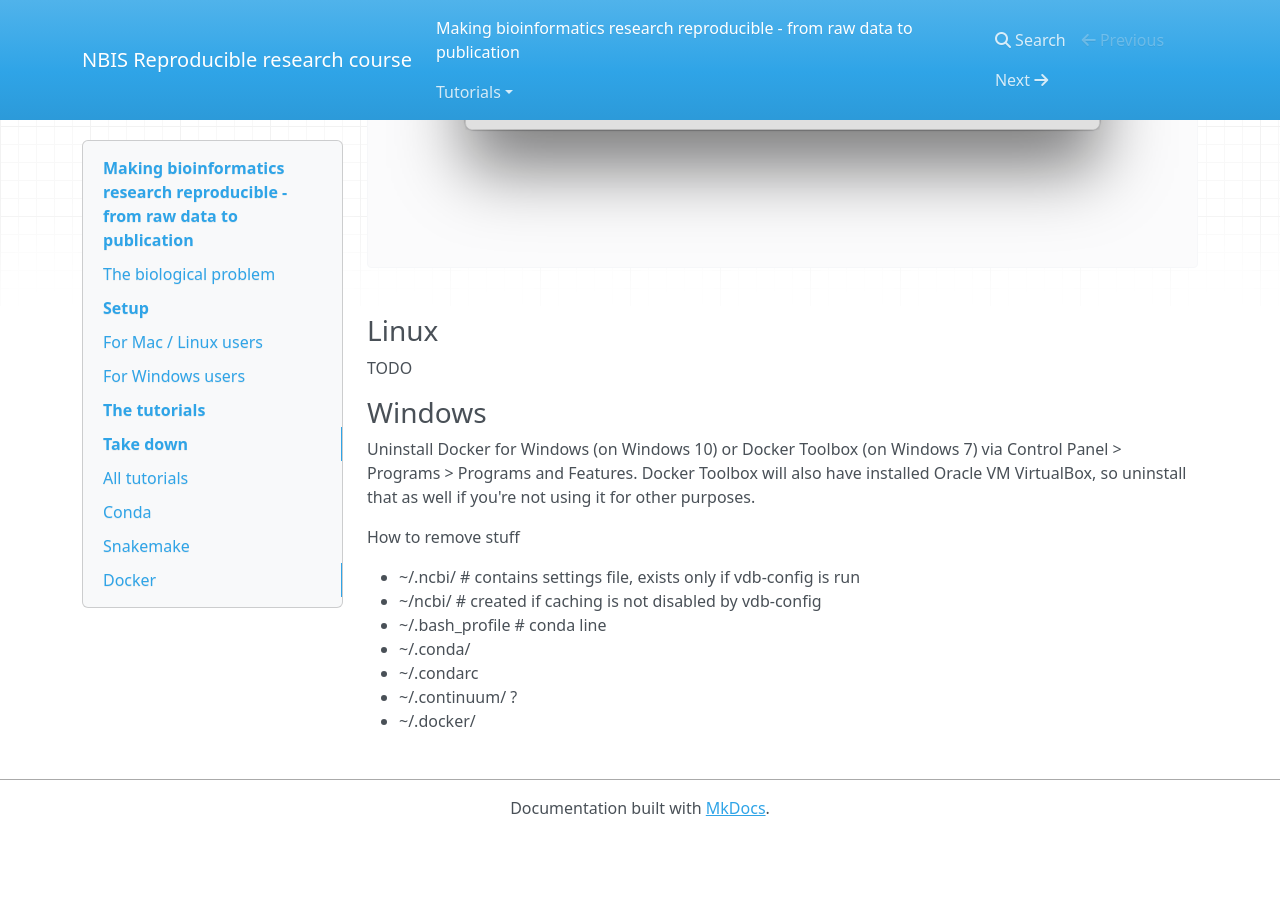
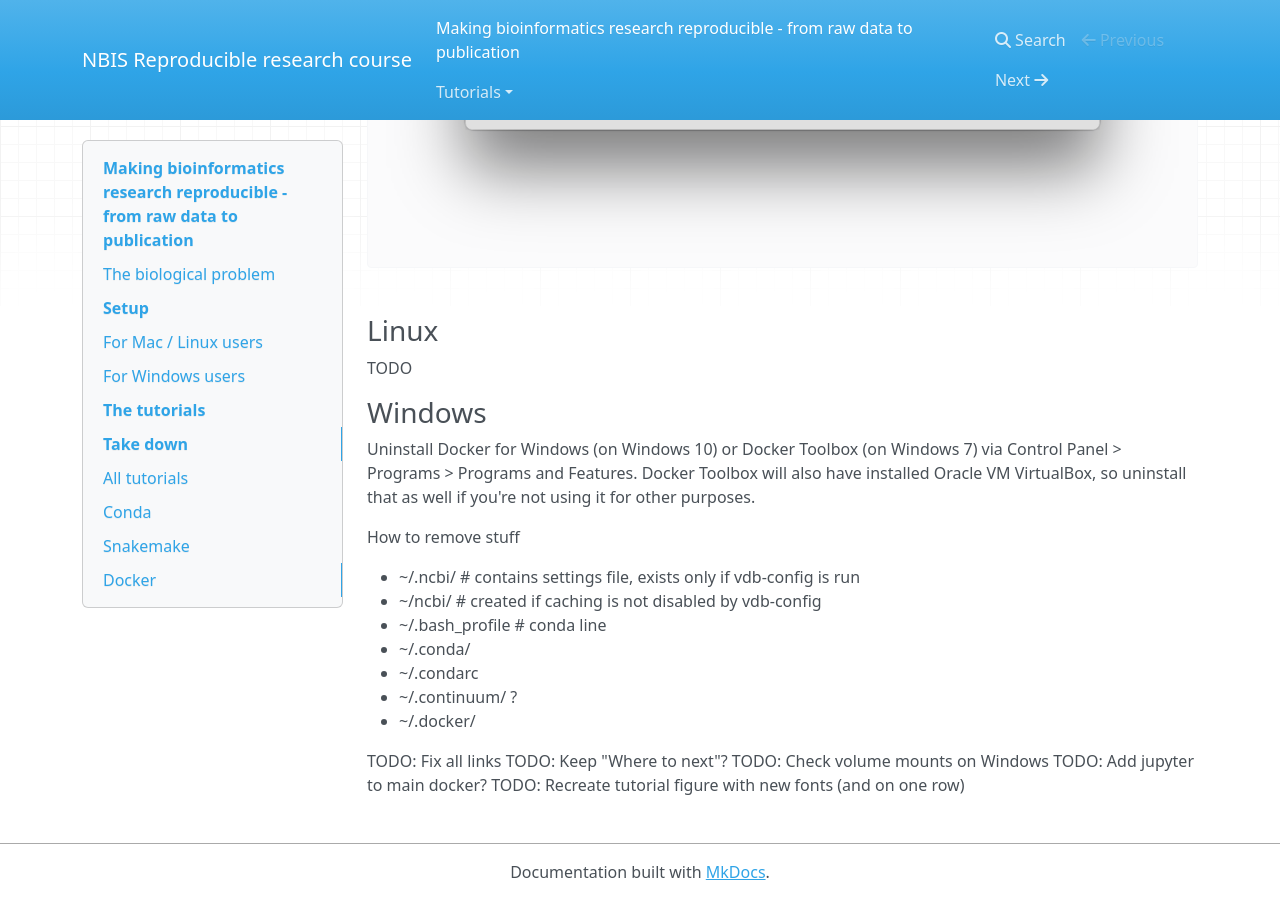
Before and after one commit to NBISweden/workshop-reproducible-research, an MkDocs documentation site: the page built from docs/index.md, in a window 1280 px wide and 900 px high, scrolled down 4284 px. Built offline with MkDocs 1.6.1, drawn with Linux system fonts in a browser that asks for light colours; nearby versions of some CDN libraries; old or Windows-style settings are respelled for this version of MkDocs; before the commit the page ends 5120 px from its top, so only the background shows below that.

Commit message:
started on jupyter tutorial

```diff
--- a/docs/index.md
+++ b/docs/index.md
@@ -108,3 +108,9 @@
 * ~/.condarc
 * ~/.continuum/ ?
 * ~/.docker/
+
+TODO: Fix all links
+TODO: Keep "Where to next"?
+TODO: Check volume mounts on Windows
+TODO: Add jupyter to main docker?
+TODO: Recreate tutorial figure with new fonts (and on one row)
```
Also changed, not shown: docs/jupyter.md (+41 -0 lines), docs/rmarkdown.md (+2 -2 lines), docs/snakemake.md (+2 -2 lines), docs/jupyter_dashboard.png (added).
